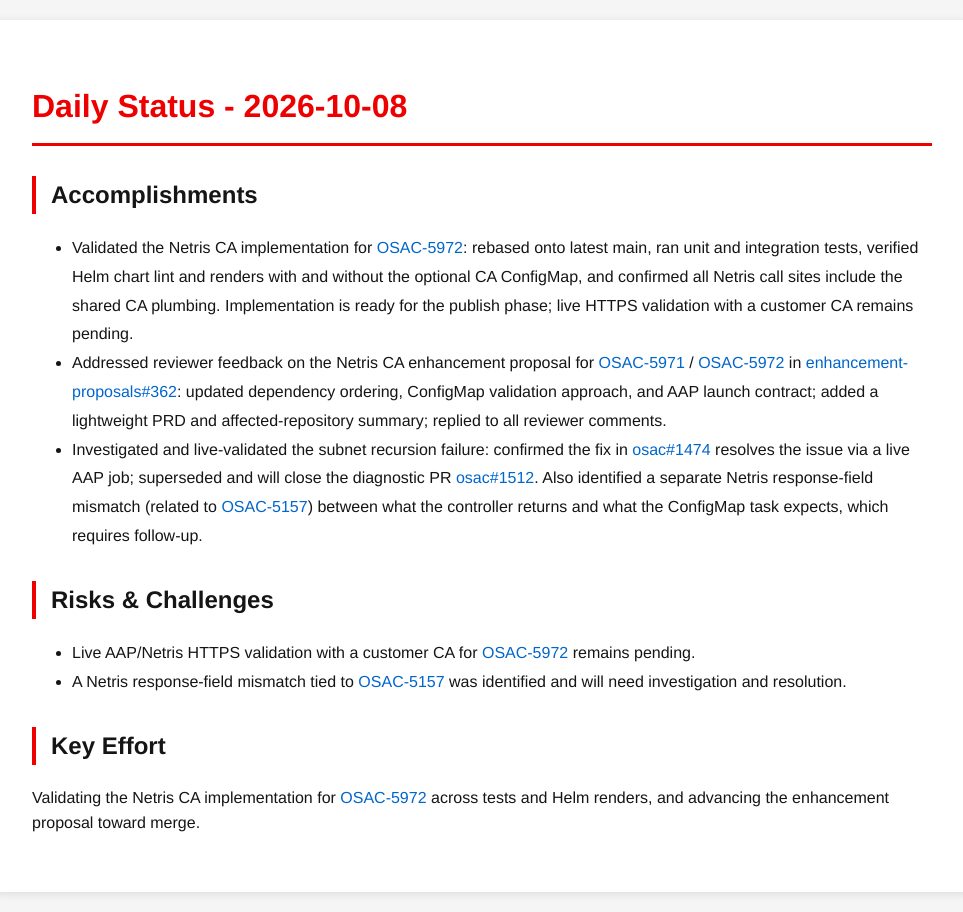
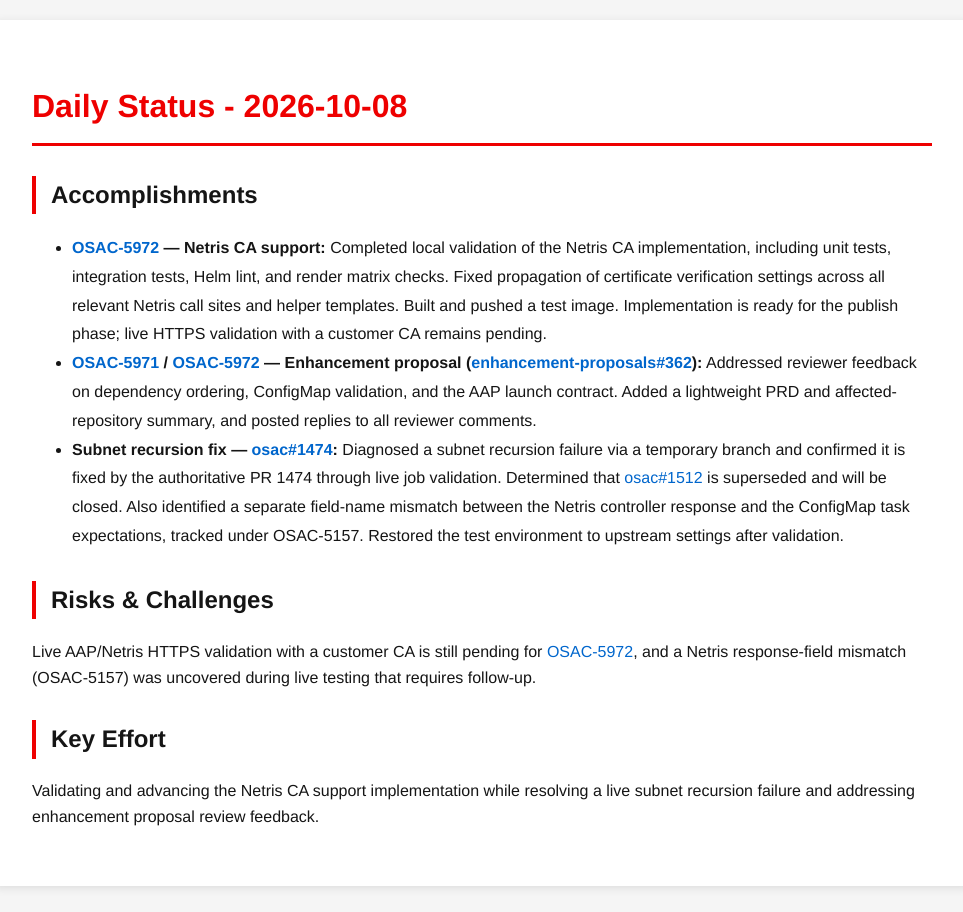
Before and after one commit to tzvatot/daily-status, a Jekyll site: the page built from 2026-10-08.md, in a window 1280 px wide. Shown: the whole page, without its empty margins (158-1121 px from the left). Built offline with Jekyll 4.4.1, drawn with Linux system fonts in a browser that asks for light colours.

Commit message:
Daily status update - 2026-10-08

```diff
--- a/2026-10-08.md
+++ b/2026-10-08.md
@@ -7,13 +7,12 @@
 # Daily Status - 2026-10-08
 
 ## Accomplishments
-- Validated the Netris CA implementation for [OSAC-5972](https://redhat.atlassian.net/browse/OSAC-5972): rebased onto latest main, ran unit and integration tests, verified Helm chart lint and renders with and without the optional CA ConfigMap, and confirmed all Netris call sites include the shared CA plumbing. Implementation is ready for the publish phase; live HTTPS validation with a customer CA remains pending.
-- Addressed reviewer feedback on the Netris CA enhancement proposal for [OSAC-5971](https://redhat.atlassian.net/browse/OSAC-5971) / [OSAC-5972](https://redhat.atlassian.net/browse/OSAC-5972) in [enhancement-proposals#362](https://github.com/osac-project/enhancement-proposals/pull/362): updated dependency ordering, ConfigMap validation approach, and AAP launch contract; added a lightweight PRD and affected-repository summary; replied to all reviewer comments.
-- Investigated and live-validated the subnet recursion failure: confirmed the fix in [osac#1474](https://github.com/osac-project/osac/pull/1474) resolves the issue via a live AAP job; superseded and will close the diagnostic PR [osac#1512](https://github.com/osac-project/osac/pull/1512). Also identified a separate Netris response-field mismatch (related to [OSAC-5157](https://redhat.atlassian.net/browse/OSAC-5157)) between what the controller returns and what the ConfigMap task expects, which requires follow-up.
+- **[OSAC-5972](https://redhat.atlassian.net/browse/OSAC-5972) — Netris CA support:** Completed local validation of the Netris CA implementation, including unit tests, integration tests, Helm lint, and render matrix checks. Fixed propagation of certificate verification settings across all relevant Netris call sites and helper templates. Built and pushed a test image. Implementation is ready for the publish phase; live HTTPS validation with a customer CA remains pending.
+- **[OSAC-5971](https://redhat.atlassian.net/browse/OSAC-5971) / [OSAC-5972](https://redhat.atlassian.net/browse/OSAC-5972) — Enhancement proposal ([enhancement-proposals#362](https://github.com/osac-project/enhancement-proposals/pull/362)):** Addressed reviewer feedback on dependency ordering, ConfigMap validation, and the AAP launch contract. Added a lightweight PRD and affected-repository summary, and posted replies to all reviewer comments.
+- **Subnet recursion fix — [osac#1474](https://github.com/osac-project/osac/pull/1474):** Diagnosed a subnet recursion failure via a temporary branch and confirmed it is fixed by the authoritative PR 1474 through live job validation. Determined that [osac#1512](https://github.com/osac-project/osac/pull/1512) is superseded and will be closed. Also identified a separate field-name mismatch between the Netris controller response and the ConfigMap task expectations, tracked under OSAC-5157. Restored the test environment to upstream settings after validation.
 
 ## Risks & Challenges
-- Live AAP/Netris HTTPS validation with a customer CA for [OSAC-5972](https://redhat.atlassian.net/browse/OSAC-5972) remains pending.
-- A Netris response-field mismatch tied to [OSAC-5157](https://redhat.atlassian.net/browse/OSAC-5157) was identified and will need investigation and resolution.
+Live AAP/Netris HTTPS validation with a customer CA is still pending for [OSAC-5972](https://redhat.atlassian.net/browse/OSAC-5972), and a Netris response-field mismatch (OSAC-5157) was uncovered during live testing that requires follow-up.
 
 ## Key Effort
-Validating the Netris CA implementation for [OSAC-5972](https://redhat.atlassian.net/browse/OSAC-5972) across tests and Helm renders, and advancing the enhancement proposal toward merge.
+Validating and advancing the Netris CA support implementation while resolving a live subnet recursion failure and addressing enhancement proposal review feedback.
```
